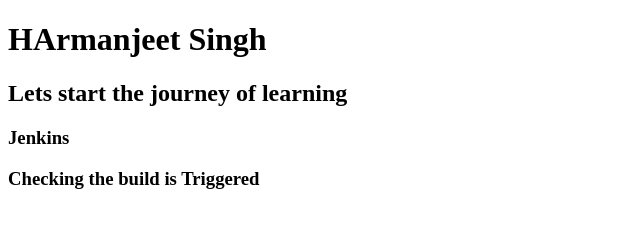
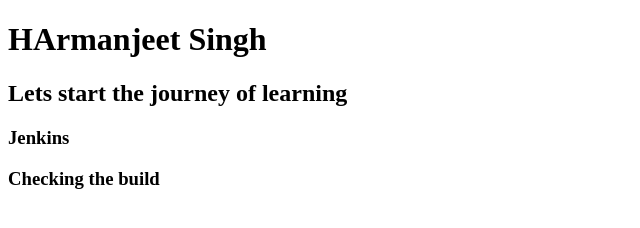
Before and after one commit to Harmanjeet3/VisualStudio, a plain HTML site: page index.html in a window 1280 px wide. Shown: the whole page, without its empty margins (0-640 px from the left). Drawn offline with Linux system fonts and the light colour scheme.

Commit message:
commit 8

```diff
--- a/index.html
+++ b/index.html
@@ -9,7 +9,7 @@
     <h1>HArmanjeet Singh</h1>
     <h2>Lets start the journey of learning</h2>
     <h3>Jenkins</h3>
-    <h3>Checking the build is Triggered</h3>
+    <h3>Checking the build </h3>
     <h3> </h3>
 </body>
 </html>
```
